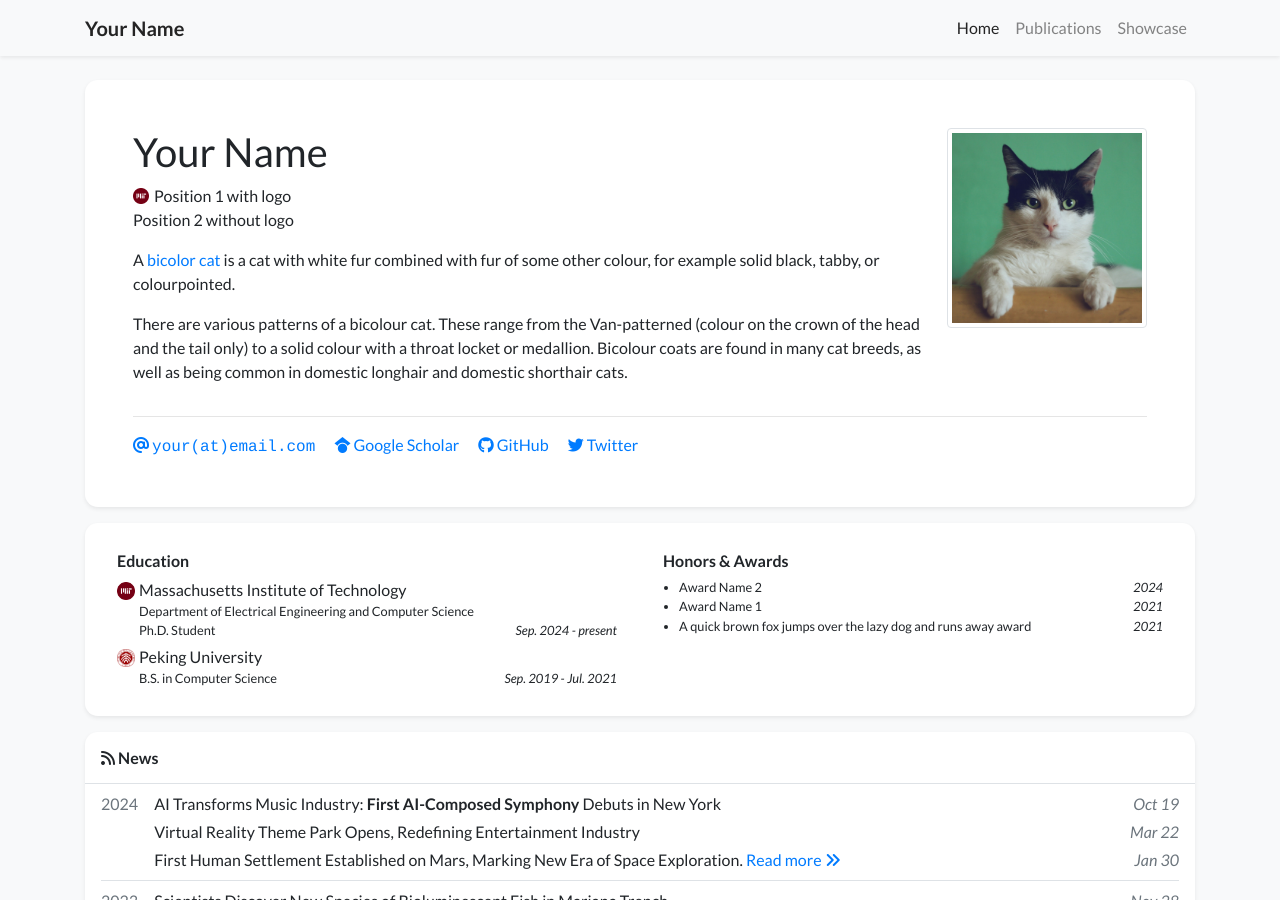
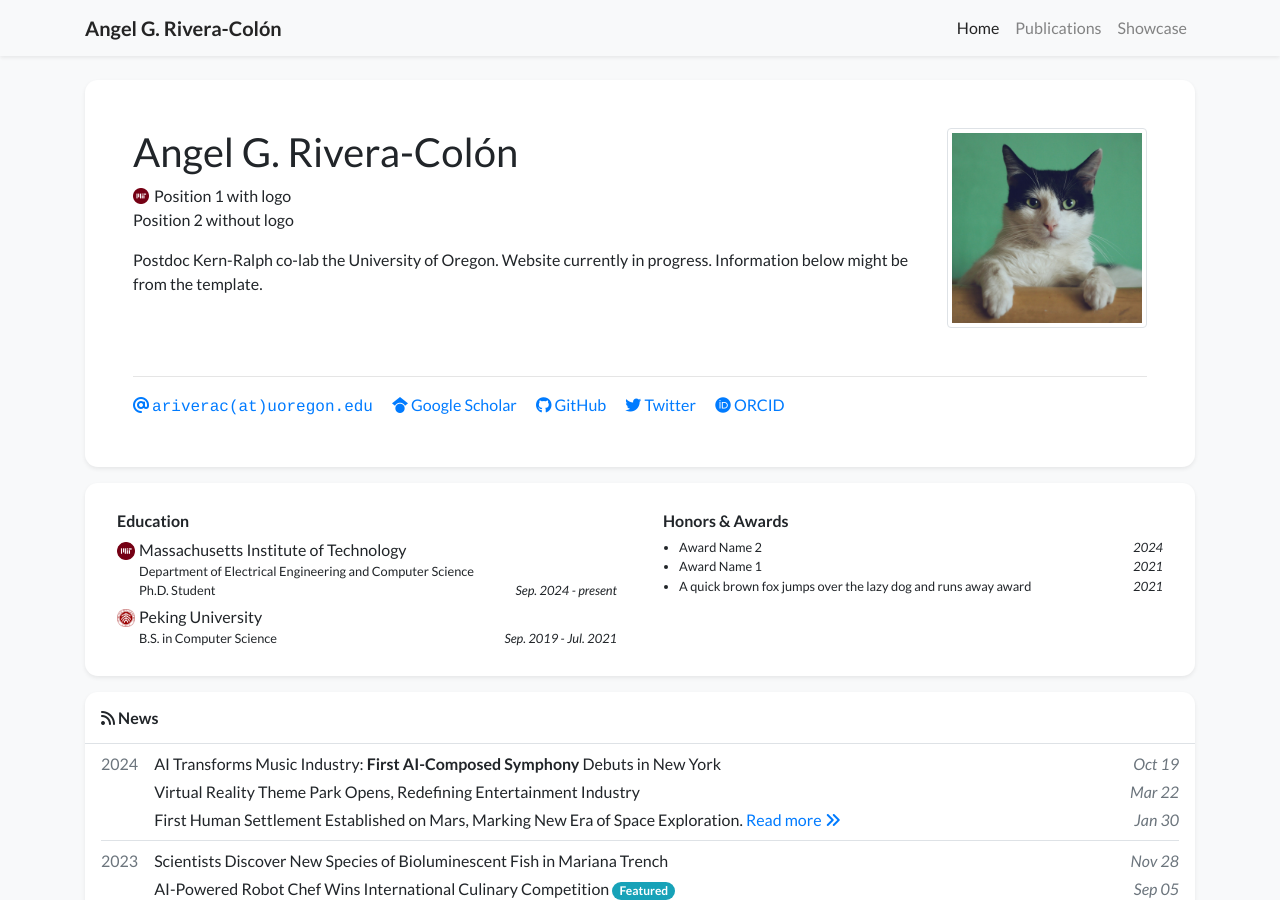
Before and after one commit to arcolon14/arcolon14.github.io, a Jekyll site: the page built from index.html, in a window 1280 px wide and 900 px high. Built offline with Jekyll 4.4.1, drawn with Linux system fonts in a browser that asks for light colours; nearby versions of some CDN libraries; a style sheet for code colours, icons or effects is not loaded.

Commit message:
Update profile.yml

```diff
--- a/_data/profile.yml
+++ b/_data/profile.yml
@@ -1,6 +1,6 @@
-primary_name: "Your Name"
+primary_name: "Angel G. Rivera-Colón"
 secondary_name: ""
-navbar_name: "Your Name"
+navbar_name: "Angel G. Rivera-Colón"
 
 positions:
 - logo: /assets/images/badges/MIT_Social_circle.png  # Logo is optional
@@ -8,26 +8,22 @@ positions:
 - name: Position 2 without logo
 
 
-email: "your@email.com"
+email: "ariverac@uoregon.edu"
 # cv_link: link-to-your-cv-file
-gscholar: xFmQpf4AAAAJ  # This is an example, replace it with your own Google Scholar ID
-github: your_github_id
-twitter: your_twitter_id  # Do not include the '@' symbol
+gscholar: 7yec5K8AAAAJ # This is an example, replace it with your own Google Scholar ID
+github: arcolon14
+twitter: arcolon14  # Do not include the '@' symbol
 # wechat_qrcode: /assets/images/etc/wechat.jpg
 # wechat_prompt: >-
 #   Please tell me your <strong>name</strong> and <strong>affiliation</strong> (current or past) when adding my wechat. Thanks!
 # linkedin: your-linked-in-id
-# orcid: 0000-0000-0000-0000
+bluesky: arcolon14.bsky.social
+orcid: 0000-0001-9097-3241
 
 short_bio_text_justify: false
 short_bio: >-
   <p>
-    A <a href="https://en.wikipedia.org/wiki/Bicolor_cat" target="_blank">bicolor cat</a> is a cat with white fur combined with fur of some other colour, for example solid black, tabby, or colourpointed.
-  </p>
-  <p>
-    There are various patterns of a bicolour cat. These range from the Van-patterned (colour on the crown of the head
-    and the tail only) to a solid colour with a throat locket or medallion. Bicolour coats are found in many cat breeds,
-    as well as being common in domestic longhair and domestic shorthair cats.
+  Postdoc Kern-Ralph co-lab the University of Oregon. Website currently in progress. Information below might be from the template.
   </p>
 
 portrait_url: /assets/images/photos/portrait.jpg
```
